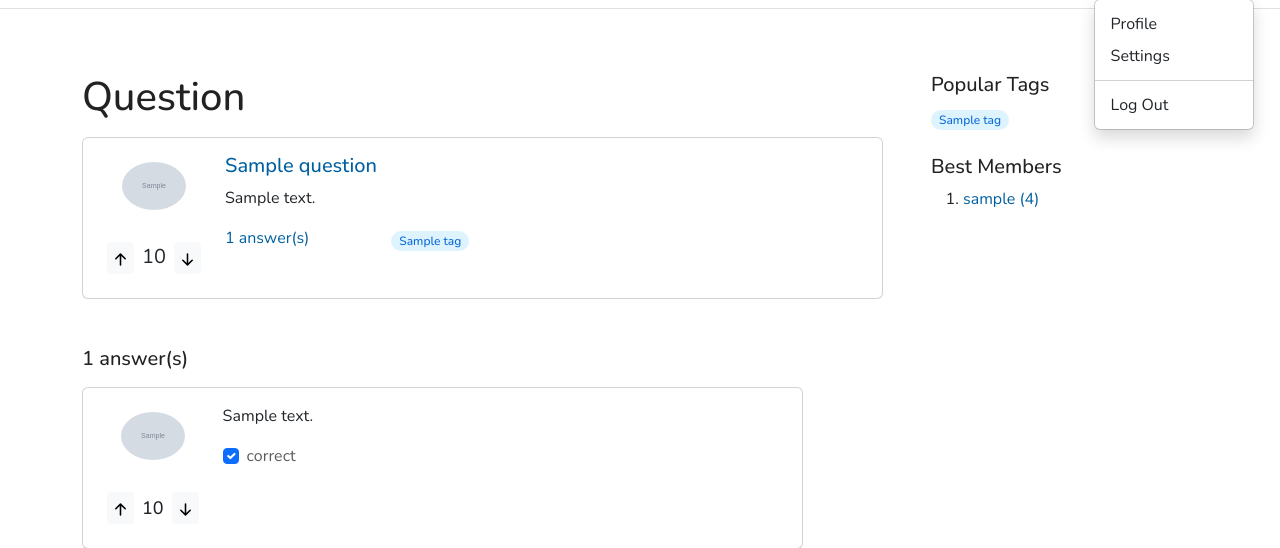
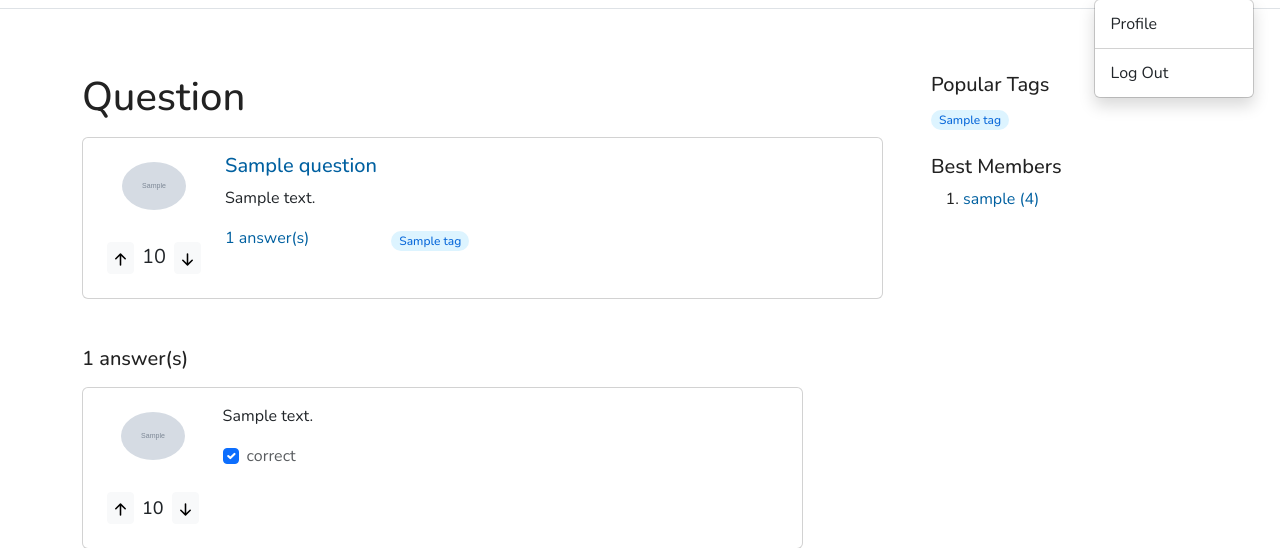
Before and after one commit to daronenko/askme-service, a Django app: page /question/1 in a window 1280 px wide, after a click that opens the changed part. Shown: the part 62-610 px from the top of the page. Run offline with Django 5.2, Linux system fonts and the light colour scheme; a user stored in the database is signed in; tables that the repository leaves empty hold one stand-in row (values such as "Sample post"); grey boxes marked "Sample" are stand-in pictures; some libraries are stand-ins or nearby versions.

Commit message:
update controllers

```diff
--- a/app/app/forms.py
+++ b/app/app/forms.py
@@ -1,5 +1,7 @@
 from django import forms
 from app import models
+
+from core.settings import NEW_QUESTION_AWARD, NEW_ANSWER_AWARD
 
 
 class LoginForm(forms.Form):
@@ -37,7 +39,7 @@ class SignupForm(forms.ModelForm):
         return user
 
 
-class SettingsForm(forms.ModelForm):
+class ProfileForm(forms.ModelForm):
     username = forms.CharField(min_length=3, max_length=30, required=False)
     email = forms.EmailField(min_length=6, max_length=30, required=False)
     avatar = forms.ImageField(required=False)
@@ -85,8 +87,11 @@ class AskForm(forms.ModelForm):
                                    content=self.cleaned_data.get('content'))
         question.user = self.user
 
+        question.user.profile.rating += NEW_QUESTION_AWARD
+
         if commit:
             question.save()
+            self.user.profile.save()
             AskForm.add_tags_to_question(question, self.cleaned_data.get('tags'))
 
         return question
@@ -112,8 +117,11 @@ class AnswerForm(forms.ModelForm):
         answer.question = question
         answer.is_correct = False
 
+        answer.user.profile.rating += NEW_ANSWER_AWARD
+
         if commit:
             answer.save()
             question.save()
+            self.user.profile.save()
 
         return answer
--- a/app/app/models.py
+++ b/app/app/models.py
@@ -54,6 +54,9 @@ class Question(models.Model):
 
 
 class AnswerManager(models.Manager):
+    def get_answer(self, answer_id):
+        return self.get(pk=answer_id)
+
     def get_answers(self, question_id):
         return self.filter(question_id=question_id).order_by('-is_correct', '-score')
 
--- a/app/app/urls.py
+++ b/app/app/urls.py
@@ -7,10 +7,11 @@ urlpatterns = [
     path('', views.index, name='index'),
     path('hot/', views.hot_questions, name='hot_questions'),
     path('question/<int:question_id>', views.question, name='question'),
+    path('answer/<int:question_id>', views.answer, name='answer'),
     path('ask/', views.ask, name='ask'),
     path('login/', views.login, name='login'),
     path('logout/', views.logout, name='logout'),
     path('signup/', views.signup, name='signup'),
     path('tag/<tag_name>/', views.questions_by_tag, name='tag'),
-    path('settings/', views.settings, name='settings'),
+    path('profile/edit', views.profile, name='profile'),
 ]
--- a/app/app/views.py
+++ b/app/app/views.py
@@ -1,13 +1,17 @@
 from app.models import Question, Answer, Tag, Profile, User
-from app.forms import LoginForm, SignupForm, SettingsForm, AskForm, AnswerForm
+from app.forms import LoginForm, SignupForm, ProfileForm, AskForm, AnswerForm
+
+from core.settings import QUESTIONS_PER_PAGE, ANSWERS_PER_PAGE
 
 from django.shortcuts import render, redirect
 from django.core.paginator import Paginator, EmptyPage, InvalidPage
-from django.views.decorators.http import require_http_methods
+from django.views.decorators.http import require_http_methods, require_POST
 from django.contrib.auth.decorators import login_required
 from django.contrib import auth
 from django.urls import reverse
 from django.forms import model_to_dict
+
+import math
 
 
 def paginate(items, request, *, per_page=5):
@@ -24,7 +28,7 @@ def paginate(items, request, *, per_page=5):
 
 def index(request):
     new_questions = list(Question.objects.new_questions())
-    page_obj = paginate(new_questions, request)
+    page_obj = paginate(new_questions, request, per_page=QUESTIONS_PER_PAGE)
 
     context = {
         'questions': page_obj,
@@ -37,7 +41,7 @@ def index(request):
 
 def hot_questions(request):
     questions = list(Question.objects.hot_questions())
-    page_obj = paginate(questions, request)
+    page_obj = paginate(questions, request, per_page=QUESTIONS_PER_PAGE)
 
     context = {
         'questions': page_obj,
@@ -51,14 +55,9 @@ def hot_questions(request):
 def question(request, question_id):
     question = Question.objects.get_question(question_id)
     answers = list(Answer.objects.get_answers(question_id))
-    page_obj = paginate(answers, request)
+    page_obj = paginate(answers, request, per_page=ANSWERS_PER_PAGE)
 
     answer_form = AnswerForm(request.user, question)
-    if request.method == 'POST':
-        answer_form = AnswerForm(request.user, question, request.POST)
-        if answer_form.is_valid():
-            answer_form.save()
-            return redirect(reverse('question', kwargs={'question_id': question_id}))
 
     context = {
         'form': answer_form,
@@ -71,7 +70,22 @@ def question(request, question_id):
     return render(request, 'question-details.html', context)
 
 
-@login_required(login_url='login')
+@login_required(login_url='login', redirect_field_name='continue')
+@require_POST
+def answer(request, question_id):
+    question = Question.objects.get_question(question_id)
+    answer_form = AnswerForm(request.user, question, request.POST)
+    if answer_form.is_valid():
+        answer = answer_form.save()
+        answers_count = Answer.objects.get_answers(question_id).count()
+        return redirect(
+            reverse('question', kwargs={'question_id': question_id})
+            + f'?page={math.ceil(answers_count / ANSWERS_PER_PAGE)}'
+            + f'#{answer.id}'
+        )
+
+
+@login_required(login_url='login', redirect_field_name='continue')
 @require_http_methods(['GET', 'POST'])
 def ask(request):
     ask_form = AskForm(request.user)
@@ -100,7 +114,7 @@ def login(request):
             user = auth.authenticate(request, **login_form.cleaned_data)
             if user:
                 auth.login(request, user)
-                redirect_to = request.GET.get('next', reverse('index'))
+                redirect_to = request.GET.get('continue', reverse('index'))
                 return redirect(redirect_to)
 
     context = {
@@ -112,10 +126,10 @@ def login(request):
     return render(request, 'login.html', context)
 
 
-@login_required(login_url='login')
+@login_required(login_url='login', redirect_field_name='continue')
 def logout(request):
     auth.logout(request)
-    return redirect(request.META.get('HTTP_REFERER', 'index'))
+    return redirect(request.META.get('HTTP_REFERER', reverse('index')))
 
 
 def signup(request):
@@ -139,7 +153,7 @@ def signup(request):
 
 def questions_by_tag(request, tag_name):
     questions = list(Question.objects.questions_by_tag(tag_name))
-    page_obj = paginate(questions, request)
+    page_obj = paginate(questions, request, per_page=QUESTIONS_PER_PAGE)
 
     context = {
         'questions': page_obj,
@@ -151,20 +165,20 @@ def questions_by_tag(request, tag_name):
     return render(request, 'tag.html', context)
 
 
-@login_required(login_url='login')
+@login_required(login_url='login', redirect_field_name='continue')
 @require_http_methods(['GET', 'POST'])
-def settings(request):
-    settings_form = SettingsForm(initial=model_to_dict(request.user))
+def profile(request):
+    profile_form = ProfileForm(initial=model_to_dict(request.user))
     if request.method == 'POST':
-        settings_form = SettingsForm(request.POST, files=request.FILES, instance=request.user)
-        if settings_form.is_valid():
-            settings_form.save()
-            return redirect(reverse('settings'))
+        profile_form = ProfileForm(request.POST, files=request.FILES, instance=request.user)
+        if profile_form.is_valid():
+            profile_form.save()
+            return redirect(reverse('profile'))
 
     context = {
-        'form': settings_form,
+        'form': profile_form,
         'popular_tags': Tag.objects.get_popular_tags(),
         'best_members': Profile.objects.get_best_profiles(),
     }
 
-    return render(request, 'settings.html', context)
+    return render(request, 'profile.html', context)
--- a/app/core/settings.py
+++ b/app/core/settings.py
@@ -144,6 +144,12 @@ POPULAR_TAGS_COUNT = 10
 BEST_USERS_COUNT = 10
 HOT_QUESTIONS_COUNT = 30
 
+NEW_QUESTION_AWARD = 1
+NEW_ANSWER_AWARD = 1
+
+QUESTIONS_PER_PAGE = 10
+ANSWERS_PER_PAGE = 10
+
 try:
     from local_settings import *
 except ImportError:
--- a/app/templates/components/answer.html
+++ b/app/templates/components/answer.html
@@ -16,7 +16,7 @@
             </div>
         </div>
         <div class="col">
-            <div class="card-body ps-0">
+            <div class="card-body ps-0" id="{{ item.id }}">
                 <p class="card-text">{{ item.content }}</p>
                 <div class="form-check">
                     {% if item.is_correct %}
--- a/app/templates/components/header.html
+++ b/app/templates/components/header.html
@@ -23,8 +23,7 @@
                         <span class="ms-2">{{ request.user.username }}</span>
                     </a>
                     <ul class="dropdown-menu text-small shadow mt-2">
-                        <li><a class="dropdown-item" href="#">Profile</a></li>
-                        <li><a class="dropdown-item" href="{% url "settings" %}">Settings</a></li>
+                        <li><a class="dropdown-item" href="{% url "profile" %}">Profile</a></li>
                         <li><hr class="dropdown-divider"></li>
                         <li><a class="dropdown-item" href="{% url "logout" %}">Log Out</a></li>
                     </ul>
--- a/app/templates/components/pagination.html
+++ b/app/templates/components/pagination.html
@@ -1,3 +1,4 @@
+{% if page_obj.paginator.num_pages > 1 %}
     <nav class="mt-4" aria-label="Page Navigation">
         <ul class="pagination justify-content-center">
             {% if page_obj.has_previous %}
@@ -31,3 +32,4 @@
             {% endif %}
         </ul>
     </nav>
+{% endif %}
--- a/app/templates/question-details.html
+++ b/app/templates/question-details.html
@@ -18,10 +18,12 @@
 
         {% include "components/pagination.html" with page_obj=answers %}
 
-        <form method="post" class="mt-5">
-            {% csrf_token %}
-            {% bootstrap_form form %}
-            <button class="btn btn-primary mt-3">Answer</button>
-        </form>
+        {% if request.user.is_authenticated %}
+            <form method="post" action="{% url "answer" question.id %}" class="mt-5">
+                {% csrf_token %}
+                {% bootstrap_form form %}
+                <button class="btn btn-primary mt-3">Answer</button>
+            </form>
+        {% endif %}
     </div>
 {% endblock %}
```
Also changed, not shown: app/templates/profile.html (renamed from app/templates/settings.html). Lines whose indentation alone changed are shown as unchanged.
